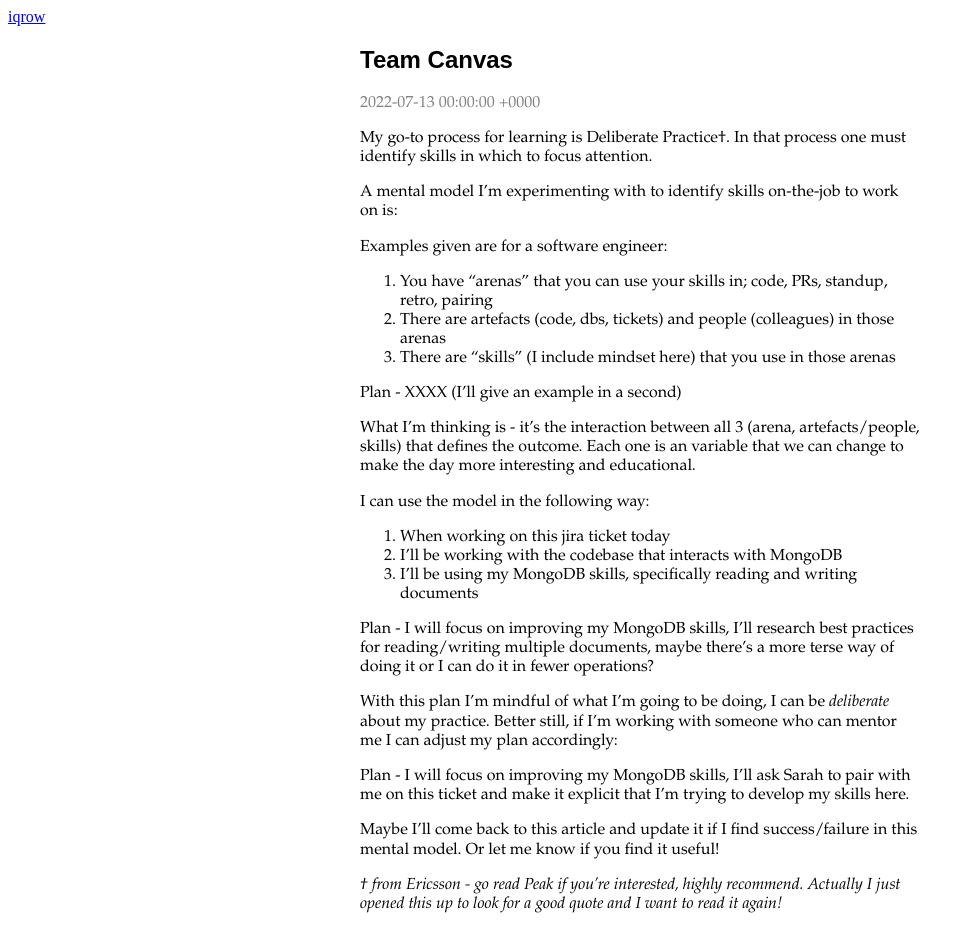
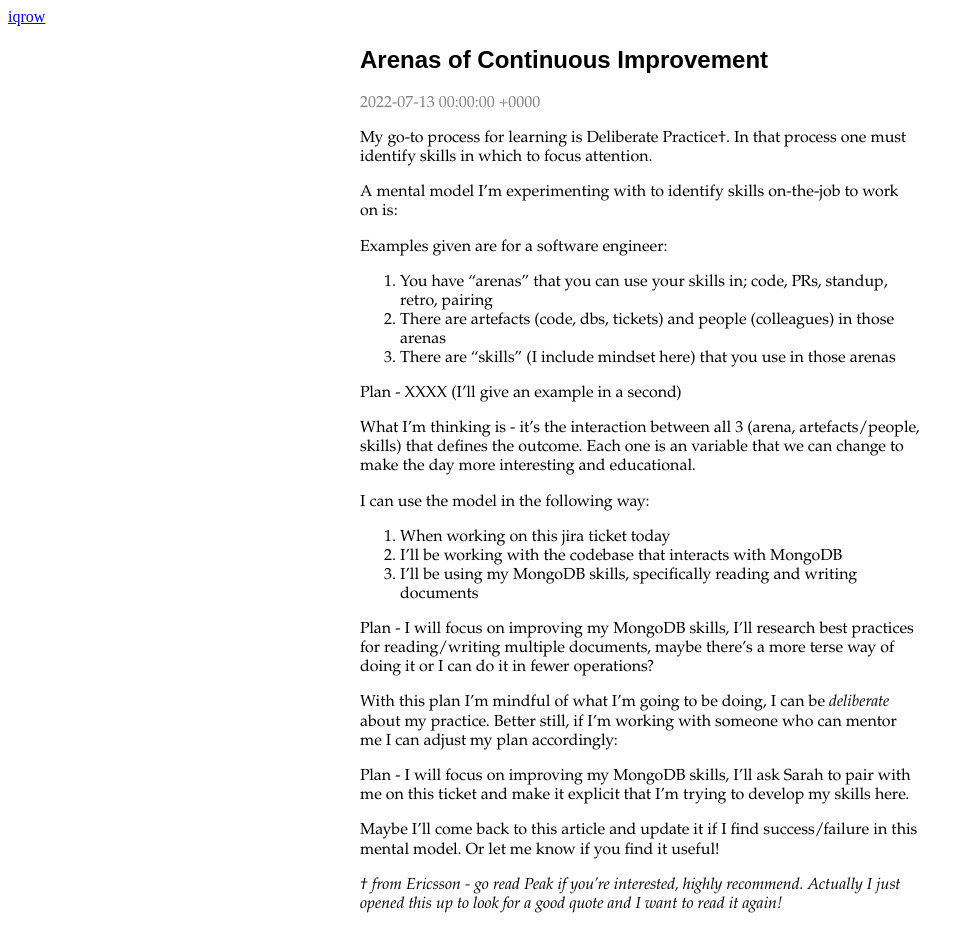
Before and after one commit to iqrow/iqrow.github.io, a Jekyll site: the page built from _posts/2022-07-13-Arenas-of-continuous-improvement.md, in a window 1280 px wide. Shown: the whole page, without its empty margins (0-973 px from the left). Built offline with Jekyll 4.4.1, drawn with Linux system fonts in a browser that asks for light colours; our own code applies the rules of GitHub Pages for plain Markdown files.

Commit message:
whoops wrong title

```diff
--- a/_posts/2022-07-13-Arenas-of-continuous-improvement.md
+++ b/_posts/2022-07-13-Arenas-of-continuous-improvement.md
@@ -1,5 +1,5 @@
 ---
-title: "Team Canvas"
+title: "Arenas of Continuous Improvement"
 date: 2022-07-13
 ---
 
```
